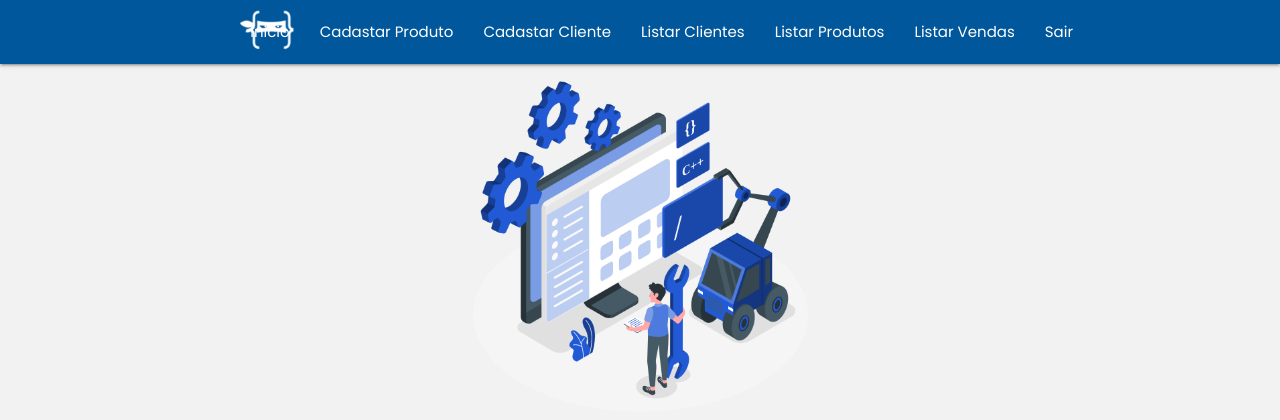
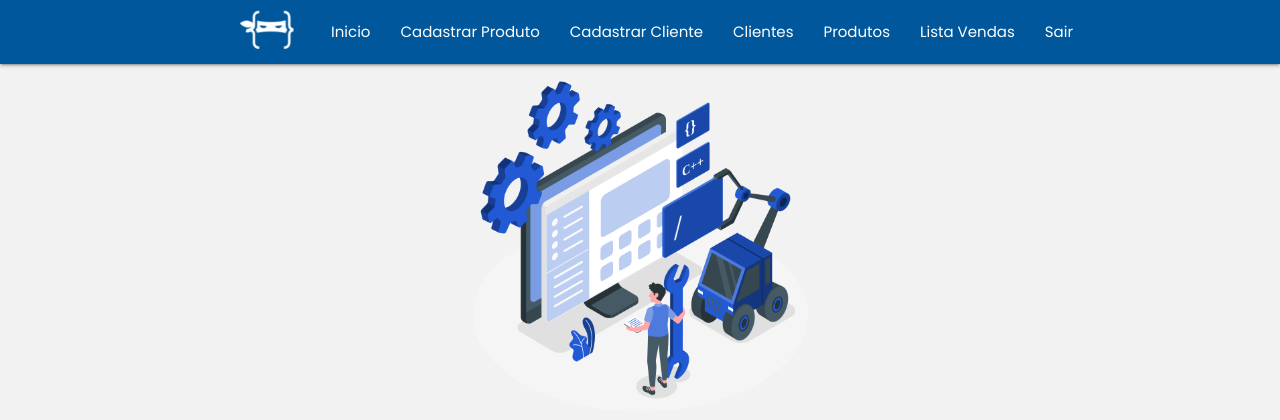
Before and after one commit to samueloliveiraf/djangoapp-estoque, a Django app: page /client/create/ in a window 1280 px wide. Shown: the top 420 px of the page. Run offline with Django 4.2, Linux system fonts and the light colour scheme; some libraries are stand-ins or nearby versions.

```diff
--- a/templates/index.html
+++ b/templates/index.html
@@ -26,21 +26,21 @@
             </a>
             <ul class="right hide-on-med-and-down">
                 <li><a href="{% url 'home' %}">Inicio</a></li>
-                <li><a href="{% url 'create_product' %}">Cadastar Produto</a></li>
-                <li><a href="{% url 'create_client' %}">Cadastar Cliente</a></li>
-                <li><a href="{% url 'list_client' %}">Listar Clientes</a></li>
-                <li><a href="{% url 'list_products' %}">Listar Produtos</a></li>
-                <li><a href="{% url 'list_sales' %}">Listar Vendas</a></li>
+                <li><a href="{% url 'create_product' %}">Cadastrar Produto</a></li>
+                <li><a href="{% url 'create_client' %}">Cadastrar Cliente</a></li>
+                <li><a href="{% url 'list_client' %}">Clientes</a></li>
+                <li><a href="{% url 'list_products' %}">Produtos</a></li>
+                <li><a href="{% url 'list_sales' %}">Lista Vendas</a></li>
                 <li><a href="{% url 'logout' %}">Sair</a></li>
             </ul>
 
             <ul id="nav-mobile" class="sidenav">
                 <li><a style="color: #2b4c92;" href="{% url 'home' %}">Inicio</a></li>
-                <li><a style="color: #2b4c92;" href="{% url 'create_product' %}">Cadastar Produto</a></li>
-                <li><a style="color: #2b4c92;" href="{% url 'create_client' %}">Cadastar Cliente</a></li>
-                <li><a style="color: #2b4c92;" href="{% url 'list_client' %}">Listar Clientes</a></li>
-                <li><a style="color: #2b4c92;" href="{% url 'list_products' %}">Listar Produtos</a></li>
-                <li><a style="color: #2b4c92;" href="{% url 'list_sales' %}">Listar Vendas</a></li>
+                <li><a style="color: #2b4c92;" href="{% url 'create_product' %}">Cadastrar Produto</a></li>
+                <li><a style="color: #2b4c92;" href="{% url 'create_client' %}">Cadastrar Cliente</a></li>
+                <li><a style="color: #2b4c92;" href="{% url 'list_client' %}">Clientes</a></li>
+                <li><a style="color: #2b4c92;" href="{% url 'list_products' %}">Produtos</a></li>
+                <li><a style="color: #2b4c92;" href="{% url 'list_sales' %}">Lista Vendas</a></li>
                 <li><a style="color: #2b4c92;" href="{% url 'logout' %}">Sair</a></li>
             </ul>
             <a href="#" data-target="nav-mobile" class="sidenav-trigger"><i style="color: white;" class="material-icons">storage</i></a>
```
